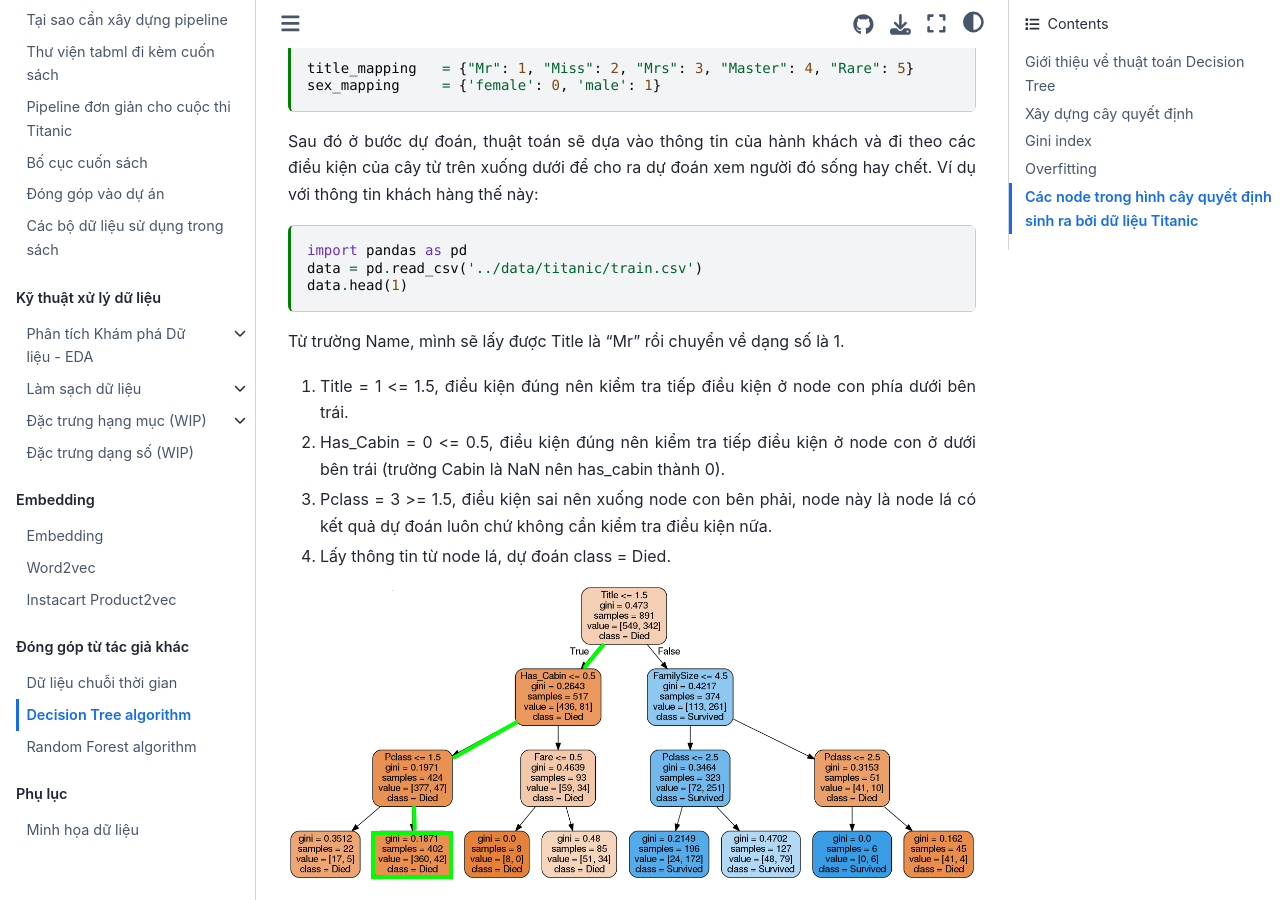
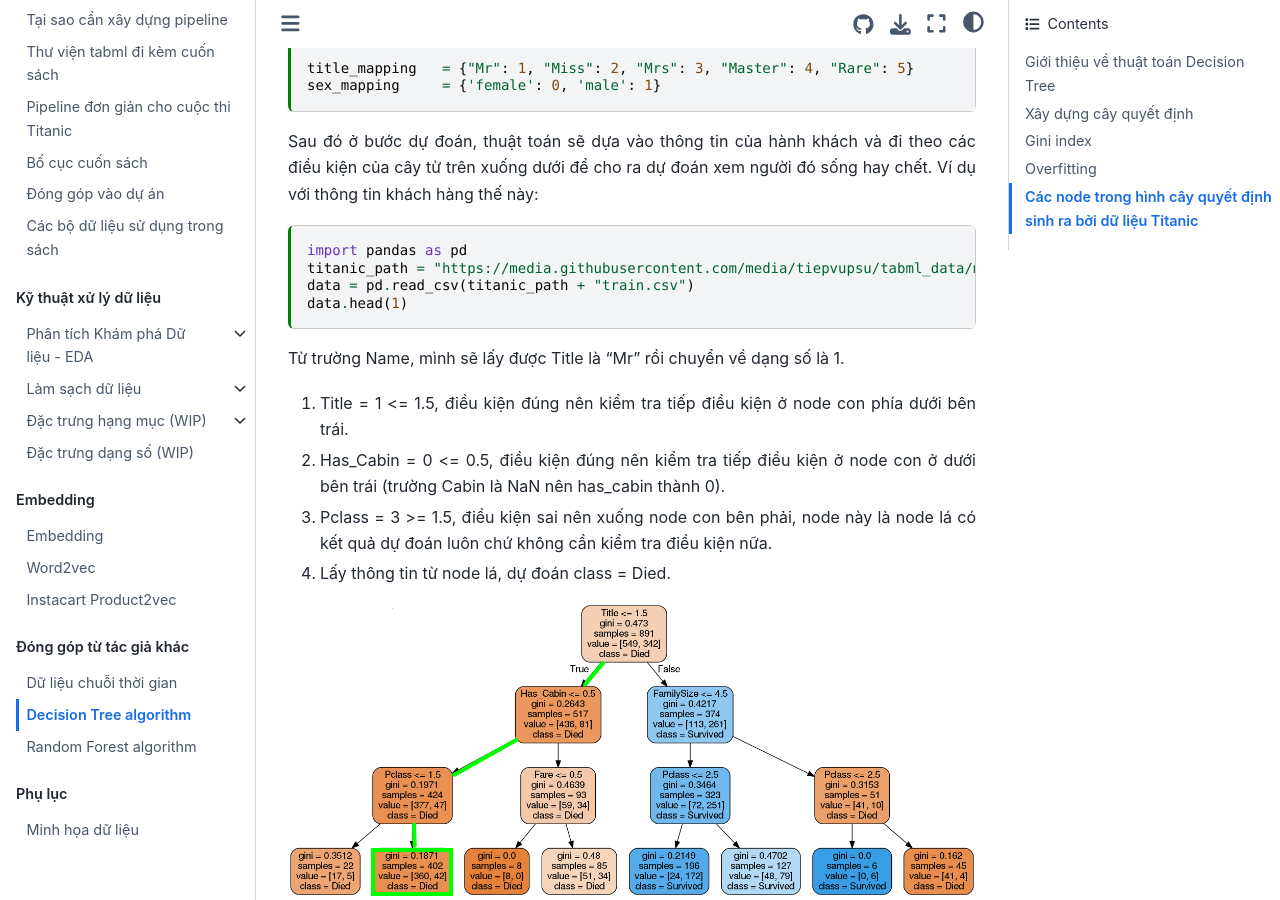
Before and after one commit to tiepvupsu/tabml_book, a Jupyter Book: the page built from book/ch_model/decision_tree.md, in a window 1280 px wide and 900 px high, scrolled down 860 px. Built offline with Jupyter Book 1.0.4 settings and Sphinx 7.4.7 and the Sphinx Book theme 1.1.4, drawn with Linux system fonts in a browser that asks for light colours; comment, search, counter and statistics services are not loaded.

Commit message:
update titanic path in ch_model/decision_tree.md

````diff
--- a/book/ch_model/decision_tree.md
+++ b/book/ch_model/decision_tree.md
@@ -39,7 +39,8 @@ dự đoán xem người đó sống hay chết. Ví dụ với thông tin khác
 
 ```{code-cell} ipython3
 import pandas as pd
-data = pd.read_csv('../data/titanic/train.csv')
+titanic_path = "https://media.githubusercontent.com/media/tiepvupsu/tabml_data/master/titanic/"
+data = pd.read_csv(titanic_path + "train.csv")
 data.head(1)
 ```
 
@@ -187,3 +188,7 @@ Số dữ liệu ở node cha bằng tổng số dữ liệu ở 2 node con, 517
 **Tham khảo:**
  1. [https://www.kdnuggets.com/2020/01/decision-tree-algorithm-explained.html](https://www.kdnuggets.com/2020/01/decision-tree-algorithm-explained.html)
  2. [https://tjmachinelearning.com/lectures/1718/rf/](https://tjmachinelearning.com/lectures/1718/rf/)
+
+```{code-cell} ipython3
+
+```
````
Also changed, not shown: other parts of book/ch_model/decision_tree.md (+2 -2 lines).
